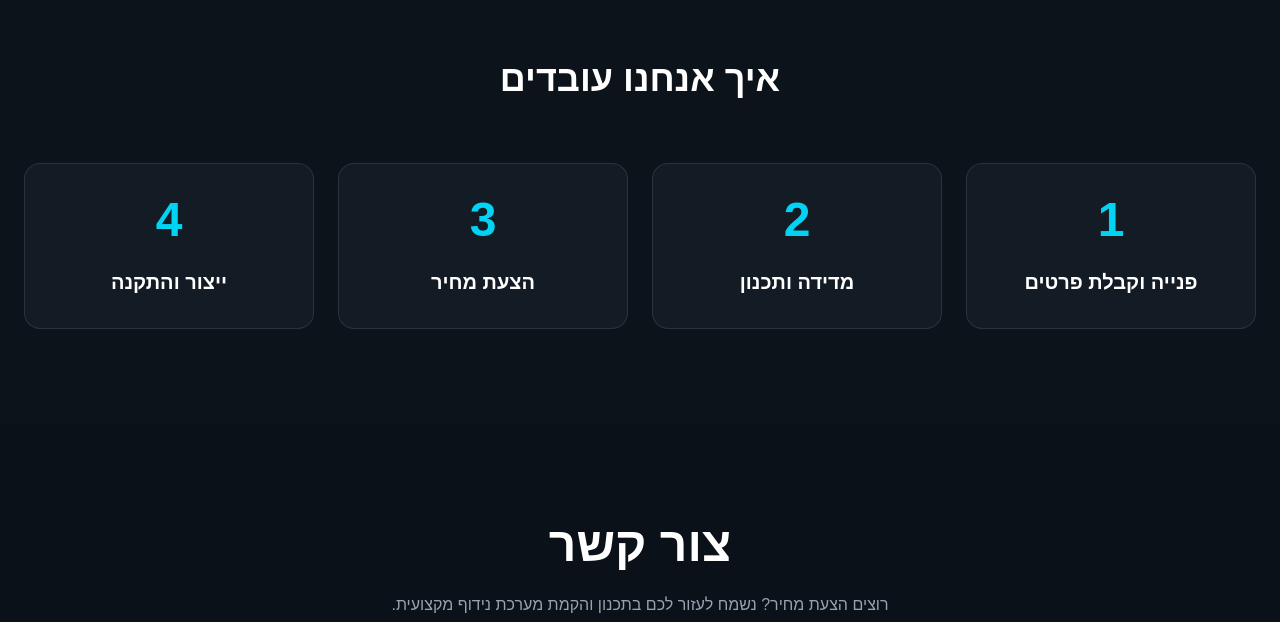
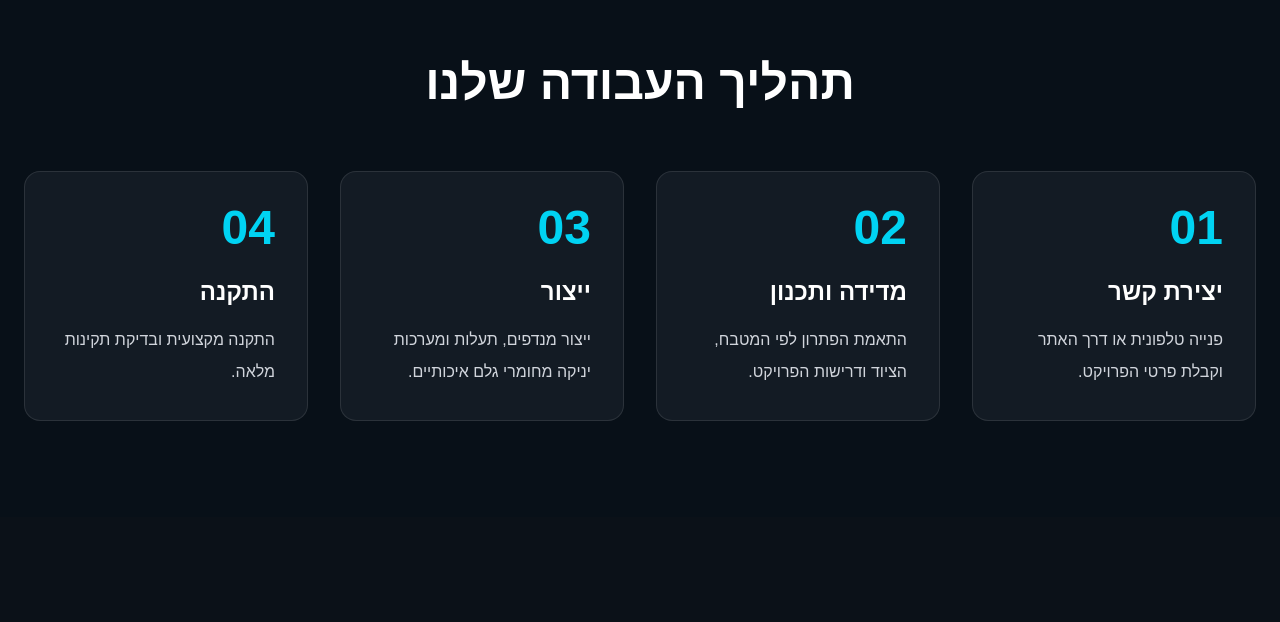
Before and after one commit to nexavent3-afk/nexavent, a Next.js app: page / in a window 1280 px wide. Shown: the part 2057-2679 px from the top of the page. Built offline with nearby package versions, Linux system fonts and the light colour scheme.

Commit message:
Simplify homepage work process

```diff
--- a/app/page.tsx
+++ b/app/page.tsx
@@ -8,8 +8,6 @@ import Projects from "./components/Projects";
 import Contact from "./components/Contact";
 import Footer from "./components/Footer";
 import FloatingWhatsApp from "./components/FloatingWhatsApp";
-import Process from "./components/Process";
-import WorkProcess from "./components/WorkProcess";
 
 export const metadata: Metadata = {
   metadataBase: new URL("https://nexavent.vercel.app"),
@@ -98,6 +96,29 @@ export default function Home() {
     ],
   };
 
+  const workSteps = [
+    {
+      number: "01",
+      title: "יצירת קשר",
+      text: "פנייה טלפונית או דרך האתר וקבלת פרטי הפרויקט.",
+    },
+    {
+      number: "02",
+      title: "מדידה ותכנון",
+      text: "התאמת הפתרון לפי המטבח, הציוד ודרישות הפרויקט.",
+    },
+    {
+      number: "03",
+      title: "ייצור",
+      text: "ייצור מנדפים, תעלות ומערכות יניקה מחומרי גלם איכותיים.",
+    },
+    {
+      number: "04",
+      title: "התקנה",
+      text: "התקנה מקצועית ובדיקת תקינות מלאה.",
+    },
+  ];
+
   return (
     <main dir="rtl">
       <script
@@ -169,12 +190,45 @@ export default function Home() {
       </div>
 
       <Services />
+
       <WhyUs />
-      <Process />
+
+      {/* תהליך העבודה שלנו */}
+      <section className="bg-[#081018] px-6 py-24 text-white">
+        <div className="mx-auto max-w-7xl">
+          <h2 className="mb-16 text-center text-5xl font-bold">
+            תהליך העבודה שלנו
+          </h2>
+
+          <div className="grid gap-8 md:grid-cols-2 lg:grid-cols-4">
+            {workSteps.map((step) => (
+              <div
+                key={step.number}
+                className="rounded-2xl border border-white/10 bg-[#131b24] p-8"
+              >
+                <div className="mb-6 text-5xl font-black text-cyan-400">
+                  {step.number}
+                </div>
+
+                <h3 className="mb-4 text-2xl font-bold">
+                  {step.title}
+                </h3>
+
+                <p className="leading-8 text-gray-300">
+                  {step.text}
+                </p>
+              </div>
+            ))}
+          </div>
+        </div>
+      </section>
+
       <Contact />
+
       <Projects />
-      <WorkProcess />
+
       <Footer />
+
       <FloatingWhatsApp />
     </main>
   );
```
Also changed, not shown: 1 other file (tests, documents, lock files or other folders).
